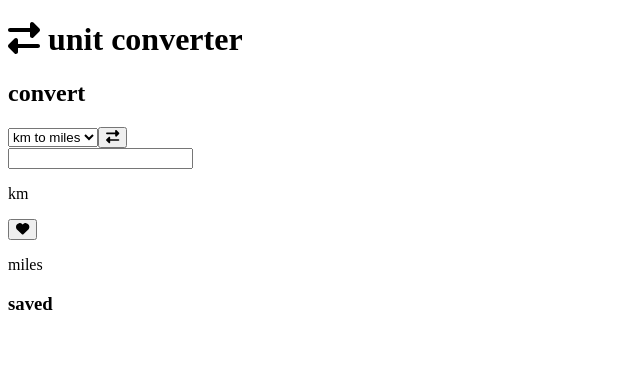
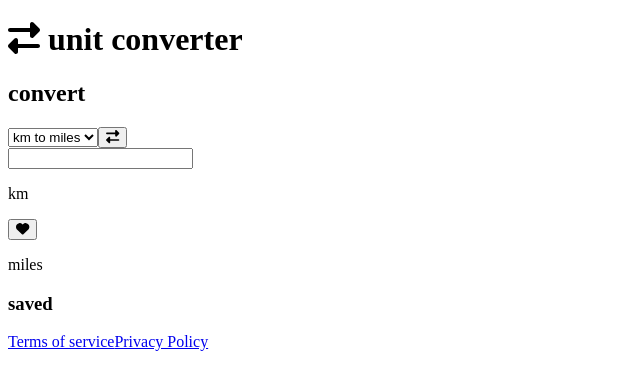
Before and after one commit to azerty0220pl/convertidor, a React (Create React App) app: page / in a window 1280 px wide. Shown: the top 390 px of the page, without its empty margins (0-640 px from the left). Built offline with nearby package versions, Linux system fonts and the light colour scheme.

Commit message:
Footer added

```diff
--- a/src/App.js
+++ b/src/App.js
@@ -91,9 +91,9 @@ class App extends Component {
   render() {
     return (
       <div>
-        <div>
+        <header>
           <h1><FontAwesomeIcon icon={faRightLeft} /> unit converter</h1>
-        </div>
+        </header>
 
         <div>
           <h2>convert</h2>
@@ -136,6 +136,11 @@ class App extends Component {
             }
           </div>
         </div>
+
+        <footer>
+          <a href="https://www.youtube.com/watch?v=dQw4w9WgXcQ&ab_channel=RickAstley" target="_blank">Terms of service</a>
+          <a href="https://www.youtube.com/watch?v=dQw4w9WgXcQ&ab_channel=RickAstley" target="_blank">Privacy Policy</a>
+        </footer>
       </div>
     );
   }
```
